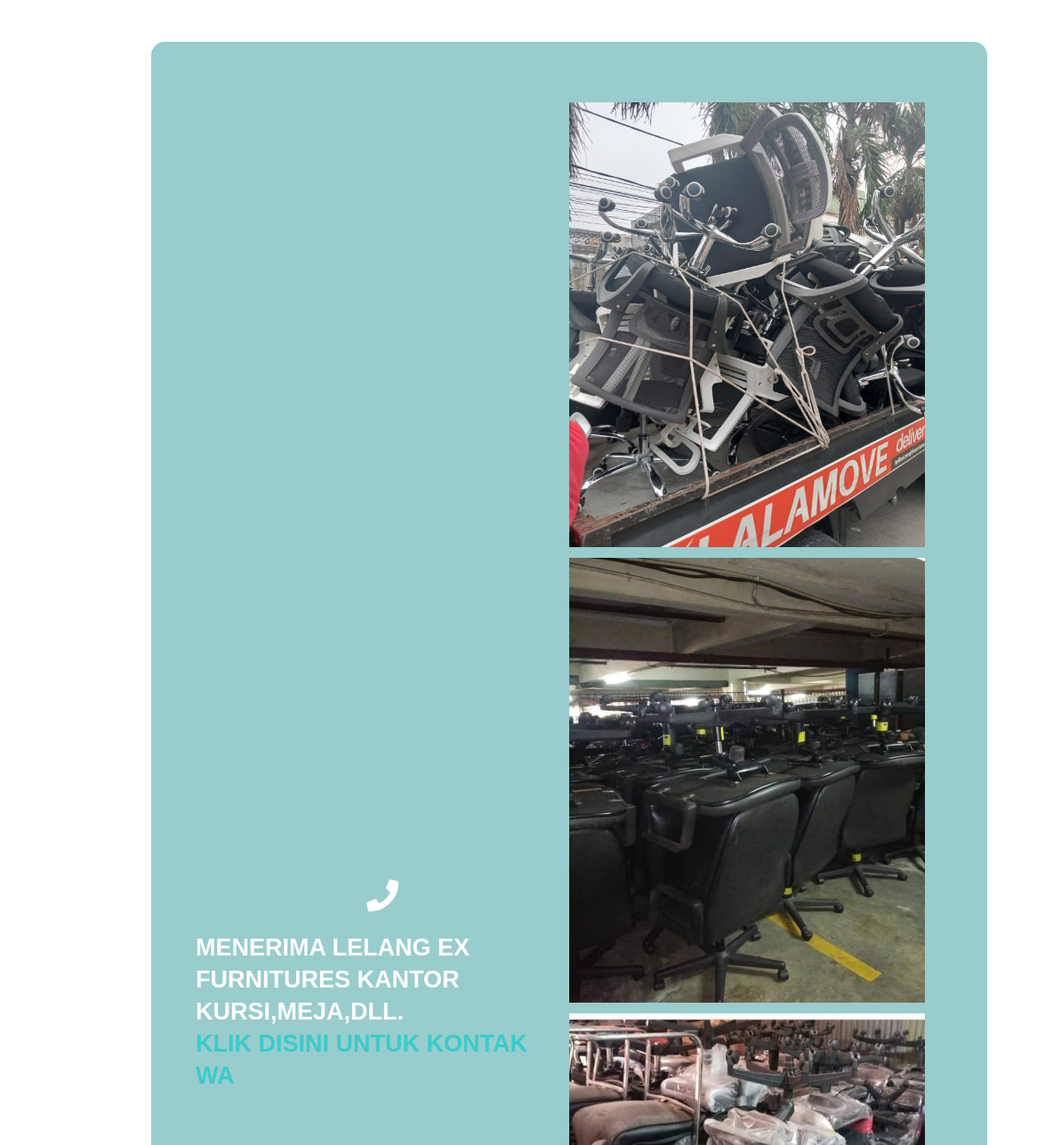
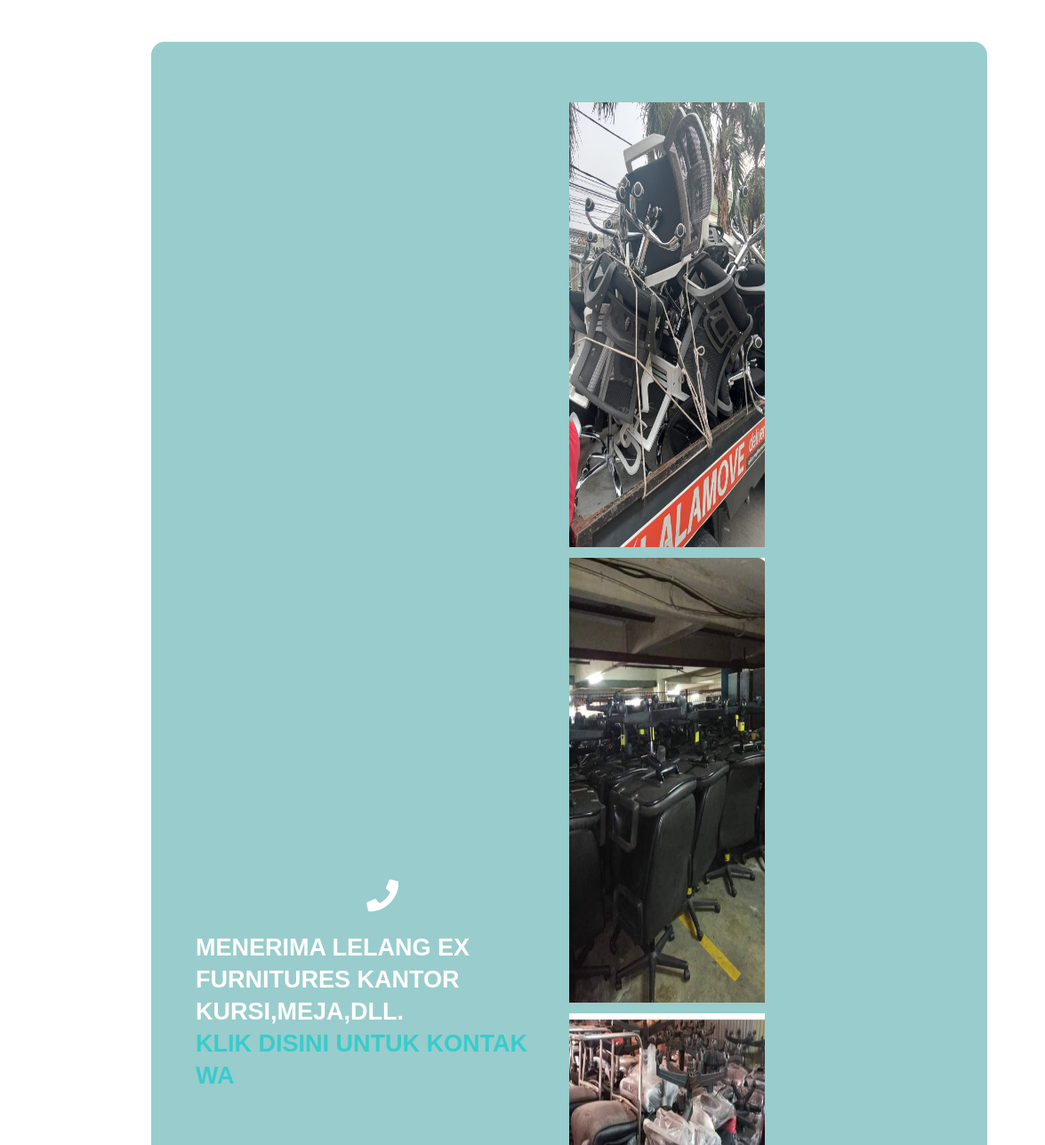
Before and after one commit to furniturs/Qitaex-furniture-kantor, a plain HTML site: page index.html in a window 1280 px wide. Shown: the part 533-1820 px from the top of the page at 89% size, 0-1175 px from the left. Drawn offline with Linux system fonts and the light colour scheme.

Commit message:
index.html

```diff
--- a/index.html
+++ b/index.html
@@ -72,9 +72,9 @@ margin-top: 16px;
 			</div>
 			<div class="tm-about-text">
 				<p>
-    <img src="img/img-01.jpeg"  width="400" height="500" />
-    <img src="img/tn-img-04.jpeg"  width="400" height="500" />
-    <img src="img/tn-img-07.jpeg"  width="400" height="500" />
+    <img src="img/img-01.jpeg"  width="220" height="500" />
+    <img src="img/tn-img-04.jpeg"  width="220" height="500" />
+    <img src="img/tn-img-07.jpeg"  width="220" height="500" />
   </p>
 				<p class="tm-mb-40">Qita ex furniture kantor adalah pelelangan/menerima penjualan,penyedia distributor meja kantor bekas yang berkualitas dengan harga terjangkau, selain itu disini juga banyak tersedia stock dan jenis / model furnitures seperti bangku kantor dan meja kantor, di tempat kami juga melayani jual dan beli ex meja dan bangku kantor dengan menghubungi whatsapp yg tertera</p>
 				<p class="tm-mb-0">untuk pemesanan atau penjualan dan konsultasi lebih lanjut mengenai produk yang kami miliki. silahkan chat kami <a rel="nofollow" href="https://api.whatsapp.com/send?phone=6281289495491&text=hallo%20selamat%20datang%20di%20Qita%20furnitures%20ex%20kantor" target="_blank"><b>di whatsapp</b></a> via email or whatsapp if you have anything to say.</p>
```
